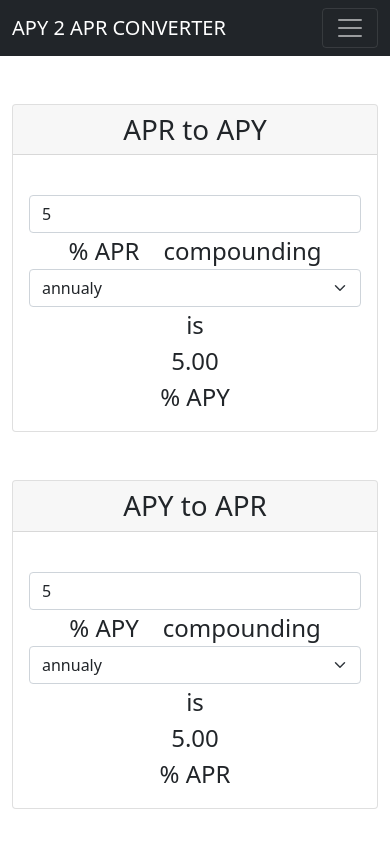
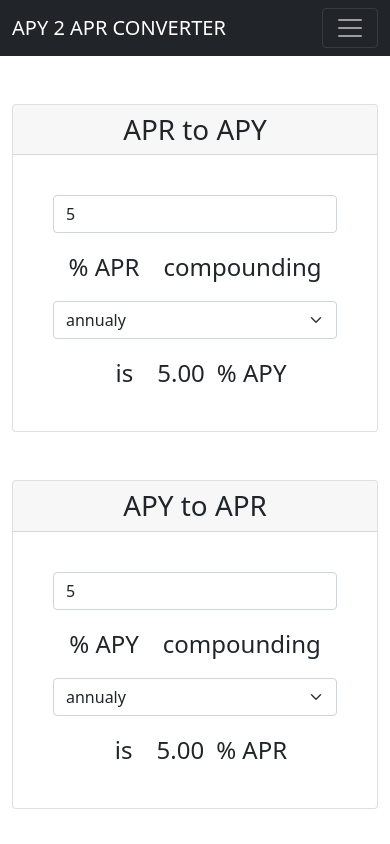
Before and after one commit to Laurent34000/aprtoapy, a React (Create React App) app in the folder ata/: page / in a window 390 px wide. Built offline with nearby package versions, Linux system fonts and the light colour scheme.

Commit message:
breakpoint commit

```diff
--- a/ata/src/hookscomponents/AprToApy.js
+++ b/ata/src/hookscomponents/AprToApy.js
@@ -15,10 +15,10 @@ const AprToApy = () => {
     <div className="container mt-5 col-sm-7">
       <div className="card">
         <h1 className="card-header">APR to APY</h1>
-        <div className="card-body mt-4">
+        <div className="card-body m-4">
           <form>
             <div className="row form-group justify-content-center">
-              <div className="col-sm-2">
+              <div className="col-lg-2 mb-3 mb-lg-0">
                 <input
                   type="number"
                   className="form-control"
@@ -28,7 +28,7 @@ const AprToApy = () => {
               </div>
               <span className="w-auto ">% APR </span>
               <span className="w-auto ">compounding</span>
-              <div className="col-sm-2">
+              <div className="col-lg-2 m-3 m-lg-0">
                 <select
                   className="form-select"
                   value={period}
@@ -41,8 +41,8 @@ const AprToApy = () => {
                   <option value="365">daily</option>
                 </select>
               </div>
-              <span className="col-sm-1">is</span>
-              <div className="col-sm-2">{result}</div>% APY
+              <span className="w-auto">is</span>
+              <div className="w-auto">{result}</div>% APY
             </div>
           </form>
         </div>
--- a/ata/src/hookscomponents/ApyToApr.js
+++ b/ata/src/hookscomponents/ApyToApr.js
@@ -16,10 +16,10 @@ const ApyToApr = () => {
       <div className="card">
         <h1 className="card-header">APY to APR</h1>
 
-        <div className="card-body mt-4">
+        <div className="card-body m-4">
           <form>
             <div className="row form-group justify-content-center">
-              <div className="col-sm-2">
+              <div className="col-lg-2 mb-3 mb-lg-0">
                 <input
                   type="number"
                   className="form-control"
@@ -29,7 +29,7 @@ const ApyToApr = () => {
               </div>
               <span className="w-auto">% APY</span>
               <span className="w-auto ">compounding</span>
-              <div className="col-sm-2">
+              <div className="col-lg-2 m-3 m-lg-0">
                 <select
                   className="form-select"
                   value={period}
@@ -42,8 +42,8 @@ const ApyToApr = () => {
                   <option value="365">daily</option>
                 </select>
               </div>
-              <span className="col-sm-1">is</span>
-              <div className="col-sm-2">{isNaN(result) ? "0.00" : result}</div>%
+              <span className="w-auto">is</span>
+              <div className="w-auto">{isNaN(result) ? "0.00" : result}</div>%
               APR
             </div>
           </form>
```
